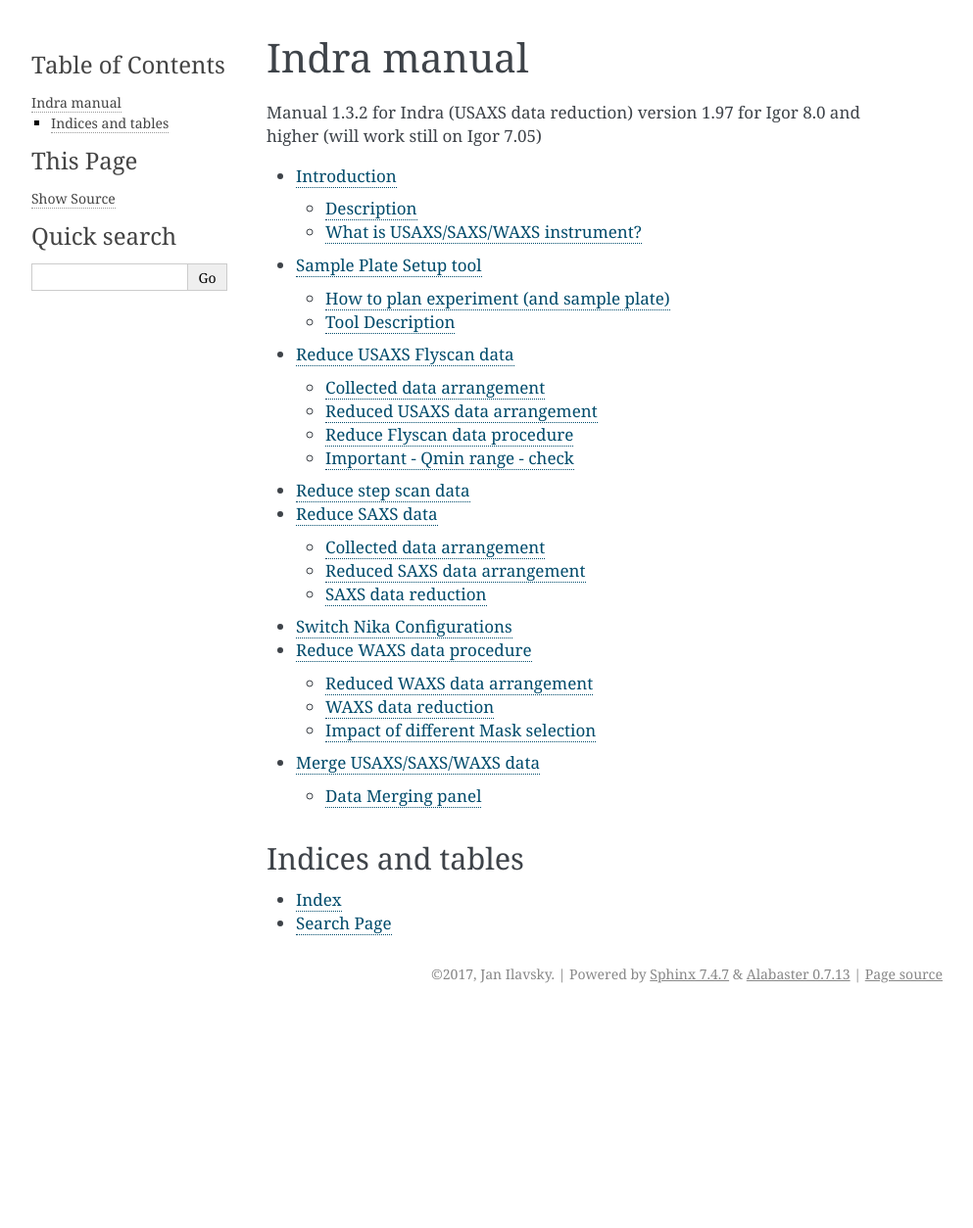
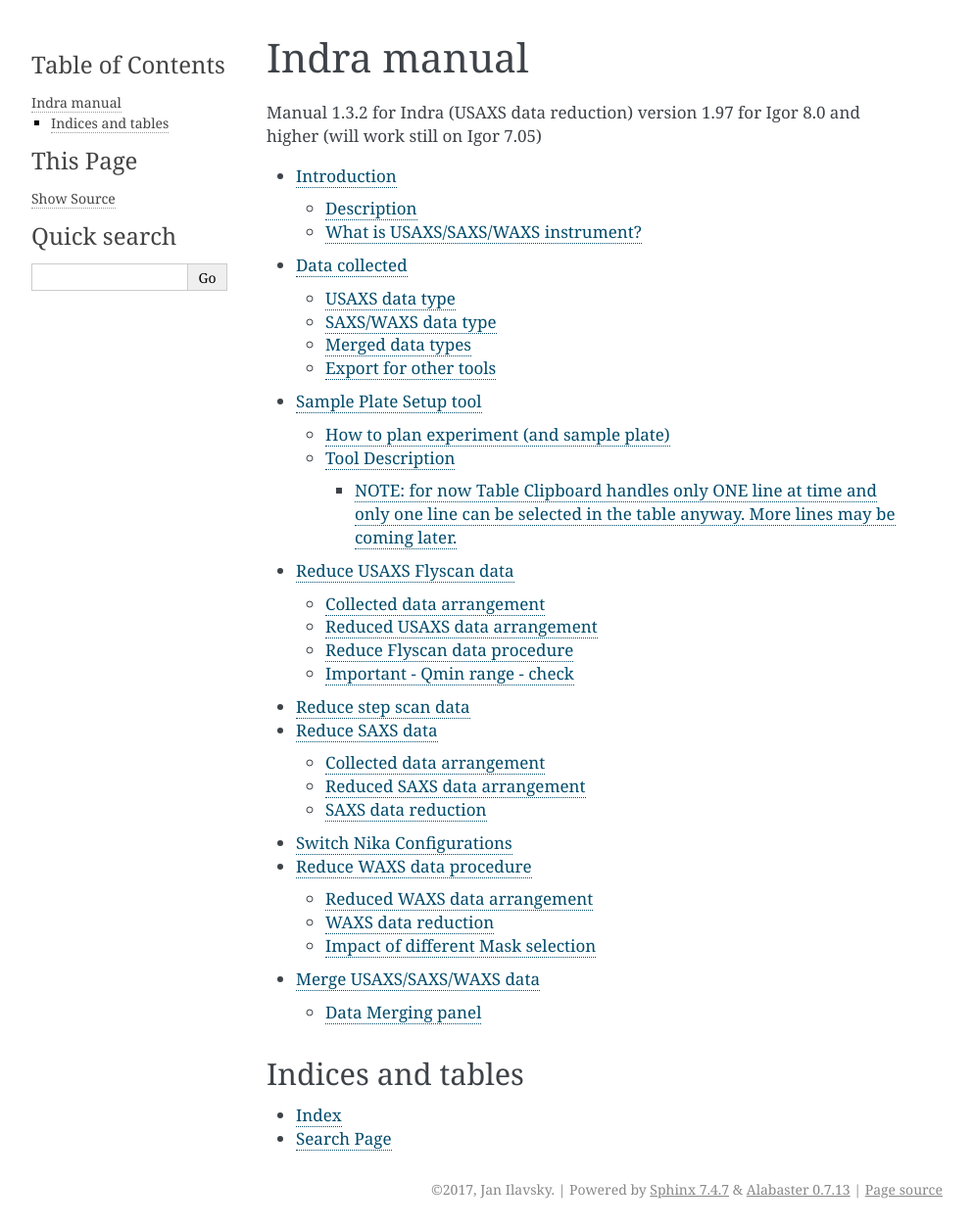
Before and after one commit to jilavsky/SAXS_IgorCodeDocs, a Sphinx documentation site: the page built from docs/source/Indra/index.rst, in a window 1280 px wide. Shown: the whole page at 98% size, without its empty margins (148-1141 px from the left). Built offline with Sphinx 7.4.7, drawn with Linux system fonts in a browser that asks for light colours; before the commit the page ends 1034 px from its top, so only the background shows below that.

Commit message:
Added description of USAXS/SAXS/WAXS data types
description of USAXS/SAXS/WAXS data types

```diff
--- /dev/null
+++ b/docs/source/Indra/DataDescription.rst
@@ -0,0 +1,69 @@
+.. _dataDescription:
+
+.. index::
+    USAXS/SAXS/WAXS data description
+    Data naming systems
+
+Data collected
+==============
+
+This is description of what data are collected by USAXS - SAXS - WAXS instrument and how they are stored in Igor experiment.
+
+There are two basic types of measured data - "USAXS" and "QRS" which you need to distinguish when looking inside Igor Experiment with reduced data from this instrument. Irena also recognizes "Irena results" as type of Irena output tools - Size distribution, Unified fit, etc.
+
+.. index::
+    USAXS data type
+
+USAXS data type
+---------------
+
+Independent if you used Fly scanning or step scanning, your data will be of type "USAXS". Data will be found in root\:USAXS folder, organized in folder, one folder for each data collection run - example: *SampleName_0001* . Inside this SampleName_0001 folder you will find many waves with data, but there are two which are of real importance :
+
+    1. SMR_Qvec, SMR_Int, SMR_Error - these are Q, Intensity, and uncertainty for your data, in SLIT SMEARED geometry. Slit length (typically 0.025 - 0.35 1/A) is in the wave note. These data should be on absolute intensity scale, if you had proper sample thickness provided to code during data reduction. *Irena* can use these data for modeling, as it has slit smearing built in the code, and will switch it on when necessary.
+    2. DSM_Qvec, DSM_Int, DSM_Error - these are Q, Intensity, and uncertainty for your data in pinhole geometry. These are obtained either by desmearing (during data reduction or after data reduction using separate tool) - or optionally by using 2D collimated USAXS instrument geometry.
+
+
+
+
+.. index::
+    SAXS data type
+    WAXS data type
+
+SAXS/WAXS data type
+-------------------
+
+SAXS and WAXS use Nika for data reduction and that uses different naming system called QRS. Data will be organized in folder root\:SAXS and root\:WAXS folder, each data collection will have its name there. Ideally the names of associated measurements will be the same, so you should fined inside each a folder with name *SampleName_0001_xyz*. The xyz is code Nika uses to identify type of data reduction used to obtain the data. Here are the codes used:
+
+    1. SAXS data have "270_30". This is Nika's way of saying, this is sector average in 270degree direction (vertically down), +/- 30 degrees width. These are pinhole collimated data for SAXS and should be used directly as pinhole SAXS data or merged with DSM type USAXS data. These data are generated always in our data reduction code.
+    2. SAXS data have "u". This is Nika generated "fake" slit smeared data with smearing using same slit length as USAXS data. These data should be used to merge with USAXS SMR type data. There is really no other use for these data. These data are generated only if USAXS data are not desmeared (there is checkbox on the control panel for this).
+    3. WAXS data have "C". This is Nika's way of telling it is doing circular average around the beam center, where data exist.
+
+In this :ref:`QRS naming system <QRSdataDescription>`the folder is called : "SampleName_0001_xyz" with "q_SampleName_0001_xyz" for Q vector, "r_SampleName_0001_xyz" for intensity, and "s_SampleName_0001_xyz" for uncertainty.
+
+
+.. index::
+    Merged data types
+
+Merged data types
+-----------------
+
+Data merging is done using :ref:`Data Merge tool <data_merge>`. After using this tool, you will have new folders with merged data. These folders are found inside parent folder of the first (left hand) data set and will have type of the fist (left hand) data set. This first (left hand) data set should also be the low-q segment.
+
+Therefore, if you merge:
+  * USAXS + SAXS    --- you will have in root:USAXS a new folder called "SampleName_0001_mrg" with USAXS data, either SMR type or DSM type.
+  * USAXS + SAXS + WAXS   --- you will have in root:USAXS a new folder called "SampleName_0001_mrg_mrg" with USAXS data, either SMR type or DSM type.
+  * SAXS + WAXS   --- you will have in root:SAXS a new folder called "SampleName_0001_270_30_mrg" with SAXS/WAXS data, QRS type.
+
+
+Therefore :  if you have folder named : *SampleName_0001_mrg*, these are USAXS data merged with SAXS data. They will contain same data types as described above, but extended by SAXS data. These are still "USAXS" data type for Irena and can be used by Irena for modeling. Ideally, this is what you want for USAXS+SAXS. They can be either slit smeared (SMR) or desmeared (DSM), irena handles both transparently.
+
+If you have folder named : *SampleName_0001_mrg_mrg*, these are USAXS data merged with SAXS and WAXS data. They are pretty cool (5 decades in Q) but also useless as you need to analyze them with two different sets of tools.
+
+If you decide to merge SAXS + WAXS data, make sure SAXS is switched to "max number of points" before SAXS data reduction and then merge SAXS+WAXS data. In this case you should have inside root\:SAXS folder a new folder with name *SampleName_0001_270_30_mrg*. These are QRS data for Irena.
+
+
+Export for other tools
+----------------------
+
+*DO NOT export for other tools SRM (slit smeared) data, unless you really know what you are doing.* I was unable to verify, that other tools handle slit smearing we have properly. If you want to do so, talk to me and we will test it first.
+Use :ref:`Export data tool <export_data>` and export ASCII or Nexus for SAS and GSAS xye for WAXS tools, like GSAS-II.
--- a/docs/source/Indra/SamplePlateSurvey.rst
+++ b/docs/source/Indra/SamplePlateSurvey.rst
@@ -141,27 +141,28 @@
 
 *Set line as Blank*    Writes in Sample name string Blank
 
-*Write same name to all empty*    Asks for string and inputs this string into all empty Sample Name fields. Useful when all samples have same prefix and user needs to just append index or code.
+*Set as Dist. Std. AgbehLaB6*    Writes in Sample name string "AgBehenateLaB6" to indicate position is used by standard.
+
+*Write same name*    Asks for string and where to write inputs; write this this string into all indicated Sample Name fields. Useful when many samples have same prefix and user needs to just append index or code.
+
+*Write same thickness*    Asks for value and where to write inputs; writes this thickness value as instructed. Useful when many samples have same thickness. Note the default thickness on second tab if all samples have same thickness.
 
 *Same Sx to all empty*    Asks user for sx value and this one is filled in all empty sx fields in the table. SX fields which contain any number are not changed.
 
 *Same Sy to all empty*    Asks user for sy value and this one is filled in all empty sy fields in the table. SY fields which contain any number are not changed.
 
-*Increment sx from selected row*    Takes value for sx in the selected row, asks user for step and inserts incremented sx values to all higher rows. Step can be negative. Great if user needs to step through the sample at fixed distances.
+*Increment Sx from selected row*    Takes value for sx in the selected row, asks user for step and inserts incremented sx values to all higher rows. Step can be negative. Great if user needs to step through the sample at fixed distances.
 
-*Increment sy from selected row*    Takes value for sy in the selected row, asks user for step and inserts incremented sy values to all higher rows. Step can be negative. Great if user needs to step through the sample at fixed distances.
+*Increment Sy from selected row*    Takes value for sy in the selected row, asks user for step and inserts incremented sy values to all higher rows. Step can be negative. Great if user needs to step through the sample at fixed distances.
 
 *Copy row values to Table Clipboard*    Copies values in selected row into string ("Table Clipboard") and saves it for later use. There is only ONE Table Clipboard string available to users, copying new row in Table Clipboard will overwrite existing content.
 
 *Paste Table Clipboard to row*    Pastes the values stored in above "Copy" command into the selected row. Overwrites existing values. Note: Table Clipboard is not emptied by this command, same content can be pasted many times.
 
+*Insert new row with Table Clipboard*    Creates a new row and pastes the values stored in above "Copy" command into the selected row. Note: Table Clipboard is not emptied by this command, same content can be pasted many times.
 
-In order to create a new row with some content, user has two obvious choices :
-  * Duplicate a row, in which case a new row with the same content as the one being duplicated is created. But the new row is next the duplicate row. There is no "Move row" function at this time.
-  * Copy row content in Table Clipboard, insert empty row in suitable place and paste the content of Table Clipboard there.
 
-The second method is great if user forgets to insert enough Blank measurements. Copy Blank location, insert number of empty lines throughout the table and paste in those new lines Blank parameters from Table Clipboard.
-
+NOTE: for now Table Clipboard handles only ONE line at time and only one line can be selected in the table anyway. More lines may be coming later.
 *******
 
 **Option Controls**
@@ -177,6 +178,10 @@
 
 *Default sample thickness*    Can be set for set of samples (e.g., NMR tubes are 4mm ID) and then thickness does not have to be provided in the Sample table.
 
+*Run Export Hook function?*    User can modify existing example Hook function in the code which will somehow modify the table input when writing to command file. Example is to measure each sample in multiple places offset by some distance etc. See the **Hook function** below.
+
+*USAXS time, SAXS time, WAXS time*    These values are used to calculate total run time (see bottom of the panel). NOTE, that these values are NOT transferred to epics, so user must set these in epics on their own.
+
 *Default Command file name* - do not change unless you really know what you are doing. Name of macro file being exported.
 
 *GUI Controls* are rarely needed.   *Display individual controls*    Will enable user to choose - per sample - when to run which measurement segment. Basically, bad idea unless you know why you need it. Talk to staff, but "DO NOT DO IT".
@@ -188,45 +193,25 @@
 Sometimes we need to modify data collection in way which is rare and difficult to put in GUI. For this purpose we have checkbox *Run Export hook function?*. If this checkbox is checked, code will run for export a "hook" function. This function needs to be modified in the code (or one can use overwrite). Below is example, which for each (non-Blank) position collects actually 5 different positions. Center (defined one) and one up, down, left and right from the center position. This is used to get average over wider area to get larger statistical average.
 
 
- Function IN3S_ExportHookFunction(Command, SampleName,SX, SY, Thickness, MD)
-
-	 string Command, SampleName,SX, SY, Thickness, MD
-
-  	//this hook function will modify output of the command file for given line. This needs to be customized for specific need.
-
-	 SVAR nbl=root\:Packages\:SamplePlateSetup\:NotebookName
-
-	 //in this case it will write each command in notebook multiple times, in original position and then +/- 1mm in sx and sy
-
-	 //center
-
-	 Notebook $nbl text="      "+Command+"        "+SX+"      "+SY+"      "+Thickness+"      \""+SampleName+"\"  \r"
-
-	 //and now the variations, only if Sample Name is NOT Blank or Empty
-
-	 if(!StringMatch(SampleName, "*Blank*")&&!StringMatch(SampleName, "*Empty*"))
-
-		 string TempStr
-
-		 TempStr = num2str(str2num(SX)-1)
-
-		 Notebook $nbl text="      "+Command+"        "+TempStr+"      "+SY+"      "+Thickness+"      \""+SampleName+"_R"+"\"  \r"
-
-		 TempStr = num2str(str2num(SX)+1)
-
-		 Notebook $nbl text="      "+Command+"        "+TempStr+"      "+SY+"      "+Thickness+"      \""+SampleName+"_L"+"\"  \r"
-
-		 TempStr = num2str(str2num(SY)-1)
-
-		 Notebook $nbl text="      "+Command+"        "+SX+"      "+TempStr+"      "+Thickness+"      \""+SampleName+"_B"+"\"  \r"
-
-		 TempStr = num2str(str2num(SY)+1)
-
-		 Notebook $nbl text="      "+Command+"        "+SX+"      "+TempStr+"      "+Thickness+"      \""+SampleName+"_T"+"\"  \r"
-
-	 endif
-
-   end
+| Function IN3S_ExportHookFunction(Command, SampleName,SX, SY, Thickness, MD)
+|    	string Command, SampleName,SX, SY, Thickness, MD
+|    	//this hook function will modify output of the command file for given line. This needs to be customized for specific need.
+|	    SVAR nbl=root\:Packages\:SamplePlateSetup\:NotebookName
+|	    //in this case it will write each command in notebook multiple times, in original position and then +/- 1mm in sx and sy center
+|	    Notebook $nbl text="      "+Command+"        "+SX+"      "+SY+"      "+Thickness+"      \""+SampleName+"\"  \r"
+|	    //and now the variations, only if Sample Name is NOT Blank or Empty
+|	    if(!StringMatch(SampleName, "\*Blank\*") && !StringMatch(SampleName, "\*Empty\*"))
+|		     string TempStr
+|		     TempStr = num2str(str2num(SX)-1)
+|		     Notebook $nbl text="      "+Command+"        "+TempStr+"      "+SY+"      "+Thickness+"      \""+SampleName+"_R"+"\"  \r"
+|		     TempStr = num2str(str2num(SX)+1)
+|		     Notebook $nbl text="      "+Command+"        "+TempStr+"      "+SY+"      "+Thickness+"      \""+SampleName+"_L"+"\"  \r"
+|		     TempStr = num2str(str2num(SY)-1)
+|		     Notebook $nbl text="      "+Command+"        "+SX+"      "+TempStr+"      "+Thickness+"      \""+SampleName+"_B"+"\"  \r"
+|		     TempStr = num2str(str2num(SY)+1)
+|	        Notebook $nbl text="      "+Command+"        "+SX+"      "+TempStr+"      "+Thickness+"      \""+SampleName+"_T"+"\"  \r"
+| 	  endif
+| end
 
 
 
@@ -243,6 +228,10 @@
 *Export cmd file* will save the command file, as text, with name in the "Default command file name" field (usaxs.mac is strongly suggested) on your *Desktop*.
 
 *Dialog Export cmd file* will save the command file through save-as dialog, so user can pick any location on user computer and optionally change the name as needed.
+
+*Estimated run time [min]*  best guess how long this will take to collect (if all works as expected). Uses the "USAXS, SAXS, and WAXS times". Again, user must set the times in epics controls on their own.
+
+*Last Info/Warning*  Note what was done last. Some events do not have any obvious visible response, so this tell you, what happened last.
 
 *******
 
@@ -280,12 +269,29 @@
 
 *Drive to SX/SY on row change?* if this checkbox is selected, when user changes row, the code will move to sx and sy positions from that row, if possible. It does not matter if the row is changed by button or by selecting a row in the Sample Table.
 
+*Go 0,0* button will move instrument to sx=0 and sy=0.
+
 *Save values* button will save current sx and sy motor positions in selected row in Sample Table. It will also copy in that row Sample Name and Thickness.
+
+
 
 **Bottom part**
 
-these are simply motor controls, similar to our standard epics motor GUI. There is SX and SY values - motor positions read from epics. Arrows will make change motor positions by the step value below. Epics is updated about 10x second by background procedure.
+these are  motor controls, similar to our standard epics motor GUI. There is SX and SY values - motor positions read from epics. Arrows will make change motor positions by the step value below. Epics is updated about 10x second by background procedure.
 
 *Step controls* Steps can be changed multiple different ways. User can select the value and type in the field. Arrows up/down next to the step value change step by 1mm up or down. Button "x 0.1" makes the step 10x smaller and button "x 10" makes the step 10x larger.
 
+*Set SX 0* button will redefine current sx position as 0.
+
+*Set SY 0* button will redefine current sy position as 0.
+
+*STOP motors* button will attempt to issue to our controller All stop. Not all motors will stop, some are driven differently and will not obey. This is "oops" button.
+
+*Open Slits Large* button will open slits to large size for radiography.
+
+*USAXS slits* button will redefine move slits to USAXS sizes.
+
+*SWAXS slits* button will redefine move slits to SAXS/WAXS sizes.
+
+
 Beamline survey should be disabled for all installations except at the beamline computers. Even at beamline computers, this tool will not move motors if instrument indicates that it is collecting data. Also, this tool does not know anything about epics limits and any other errors or failures in epics, so if motors do not work properly, check epics. Call staff. **DO NOT GET CREATIVE.**
--- a/docs/source/Indra/index.rst
+++ b/docs/source/Indra/index.rst
@@ -11,6 +11,7 @@
    :maxdepth: 4
 
    Introduction
+   DataDescription
    SamplePlateSurvey
    FlyscanDataReduction
    StepscanDataReduction
--- a/docs/source/Nika/OutputData.rst
+++ b/docs/source/Nika/OutputData.rst
@@ -1,6 +1,10 @@
+.. _QRSdataDescription:
+
 .. index::
     Output data Nika
     Export data Nika
+    QRS data type
+
 
 Output data
 ===========
```
Also changed, not shown: other parts of docs/source/Indra/SamplePlateSurvey.rst (+2 -2 lines), other parts of docs/source/Nika/OutputData.rst (+1 -1 lines), docs/source/Indra/media/SamplePlate3.jpg, docs/source/Indra/media/SamplePlate4.jpg, docs/source/Indra/media/SamplePlate5.jpg.
